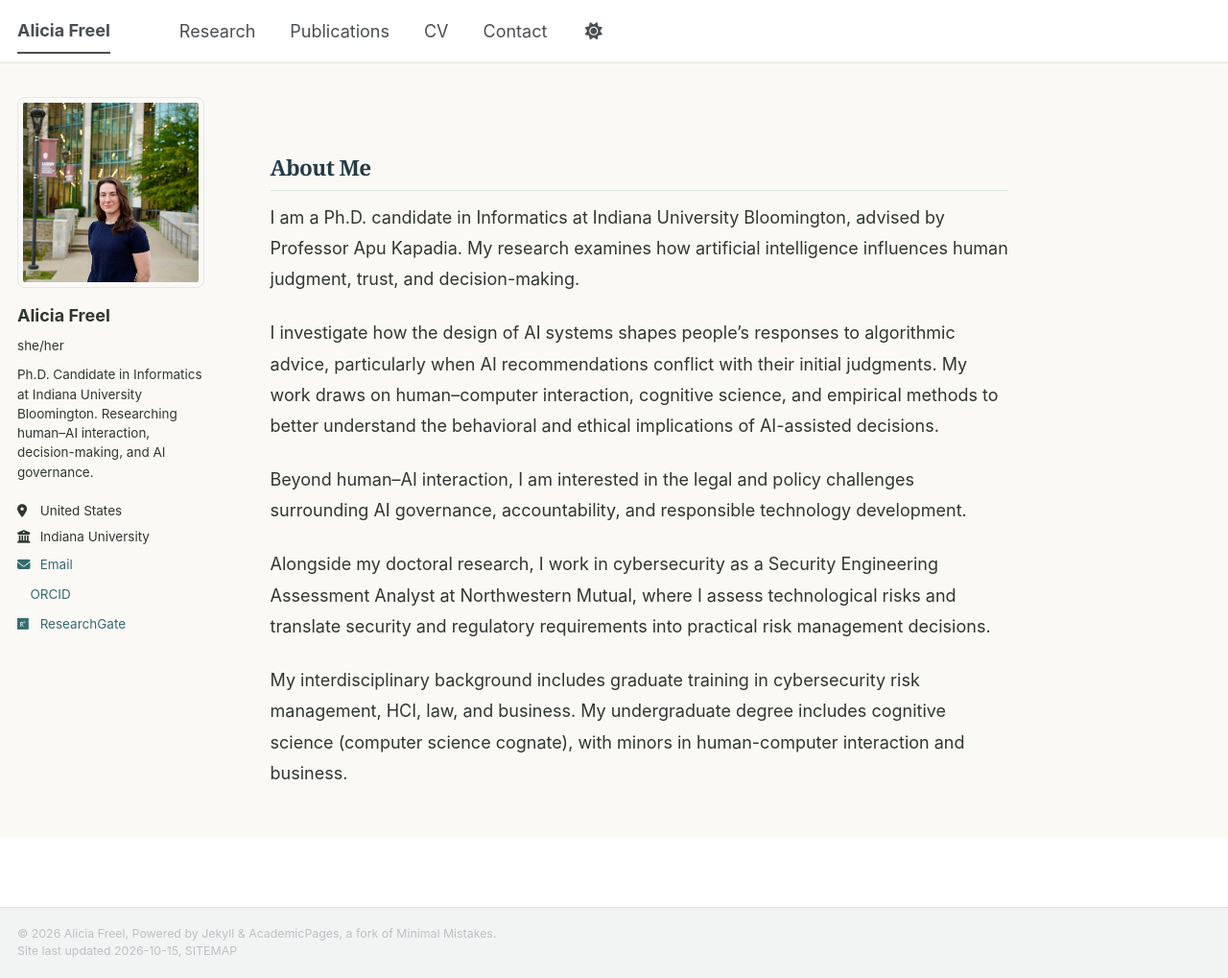
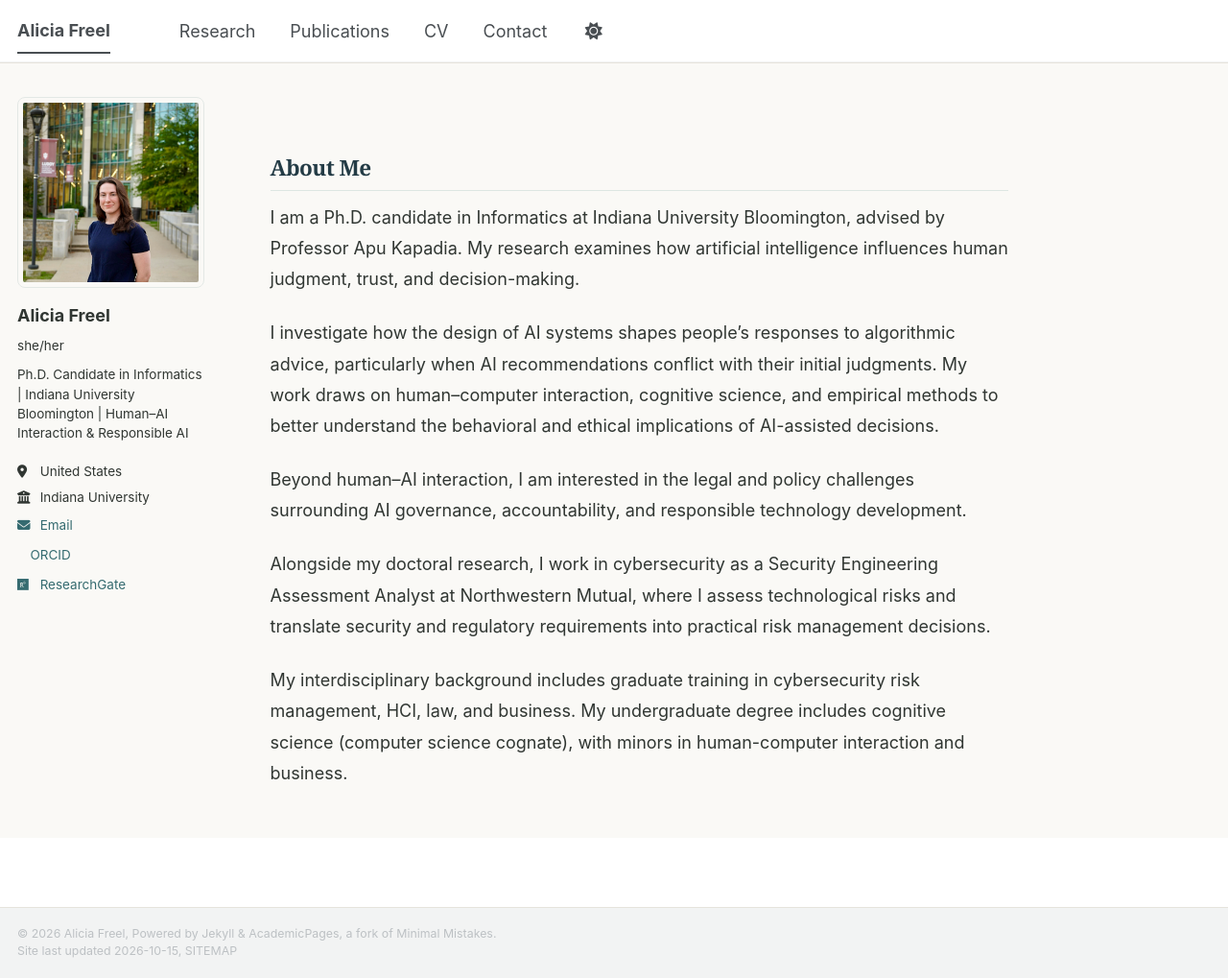
Before and after one commit to anfreel/anfreel.github.io, a Jekyll site: the page built from _pages/about.md, in a window 1280 px wide and 1019 px high. Shown: the whole window at 96% size. Built offline with Jekyll 4.4.1, drawn with Linux system fonts in a browser that asks for light colours; a style sheet for code colours, icons or effects is not loaded.

Commit message:
Update _config.yml

```diff
--- a/_config.yml
+++ b/_config.yml
@@ -26,7 +26,7 @@ author:
   avatar           : "profile.jpeg"
   name             : "Alicia Freel"
   pronouns         : "she/her"
-  bio              : "Ph.D. Candidate in Informatics at Indiana University Bloomington. Researching human–AI interaction, decision-making, and AI governance."
+  bio              : "Ph.D. Candidate in Informatics | Indiana University Bloomington | Human–AI Interaction & Responsible AI"
   location         : "United States"
   employer         : "Indiana University"
   uri              : # URL
```
